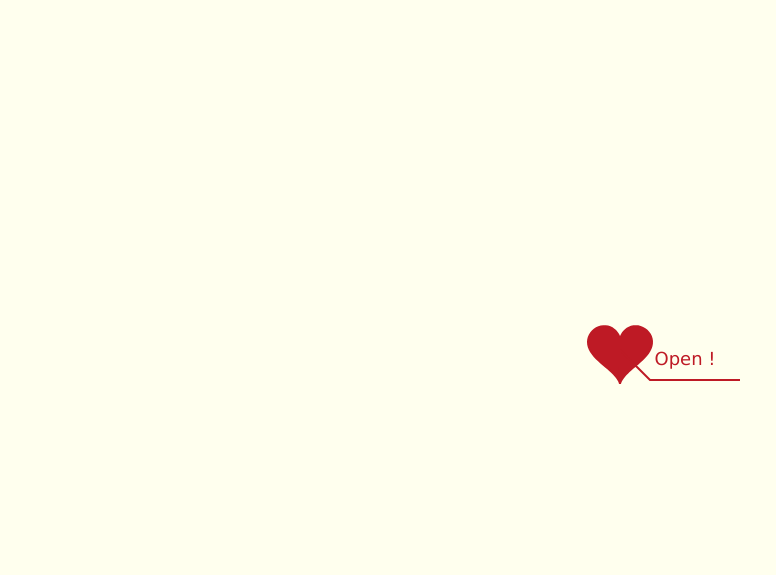
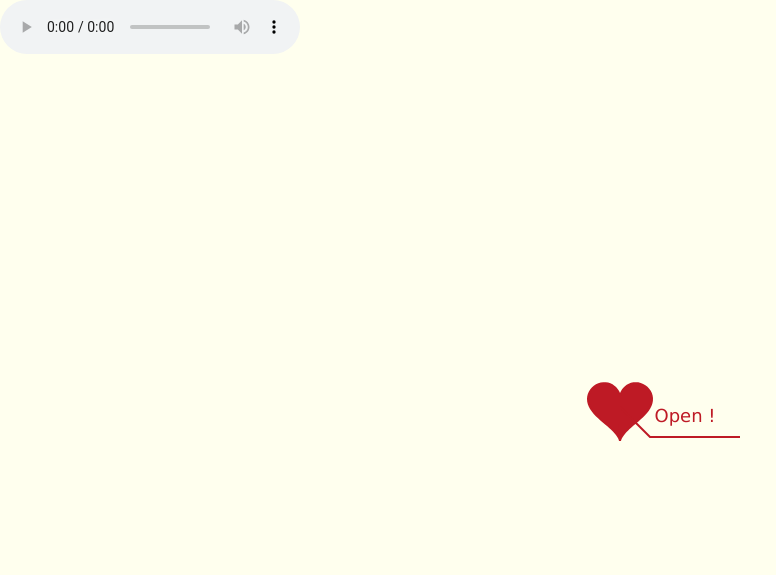
Before and after one commit to letuan1997/loveyou, a plain HTML site: page index.html in a window 1280 px wide. Shown: the whole page, without its empty margins (0-776 px from the left). Drawn offline with Linux system fonts and the light colour scheme.

Commit message:
Update index.html

```diff
--- a/index.html
+++ b/index.html
@@ -19,7 +19,10 @@
         </style>
 </head>
     <body>
-<audio src="simplelove.mp3" autoplay loop > </audio>
+      <audio controls loop>
+        <source src="simplelove.mp3"></source>
+        Your browser isn't invited for super fun audio time.
+      </audio>
         <div id="main">
             <div id="error">Trình duyệt của bạn không được hỗ trợ.</div>
              <div id="wrap">
```
